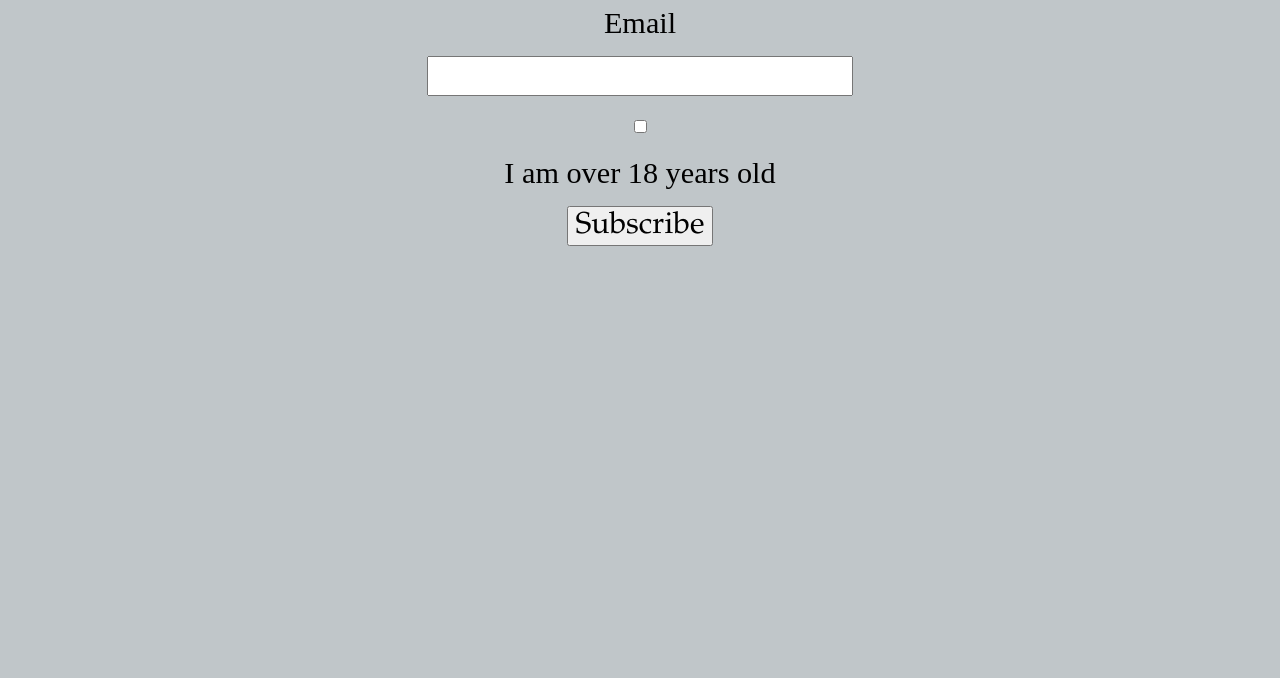
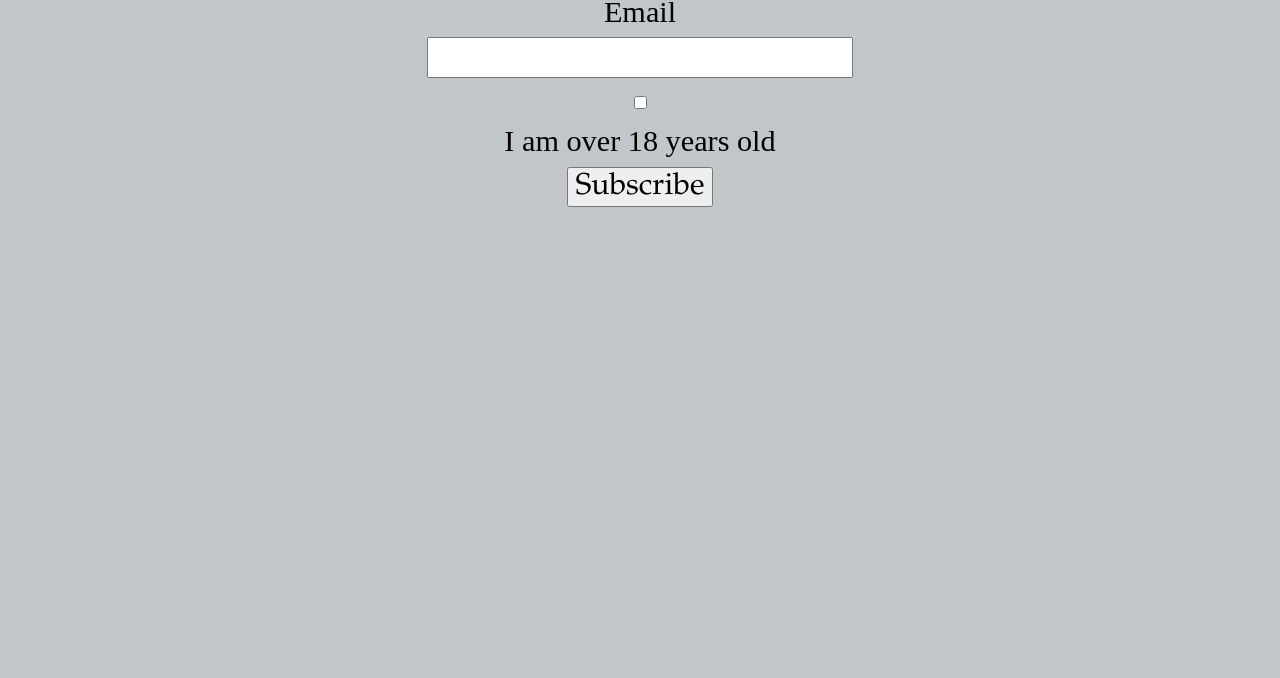
Before and after one commit to nandipatel/itmd362-lab3, a plain HTML site: page index.html in a window 1280 px wide. Shown: the part 122-800 px from the top of the page. Drawn offline with nearby package versions, Linux system fonts and the light colour scheme.

Commit message:
returning to previous space

```diff
--- a/css/screen.css
+++ b/css/screen.css
@@ -193,7 +193,7 @@ img, audio, video {
 
 html {
   font-size: 1.891em; /* ~ 42px */
-  line-height: 1.651em; /* 42px / ~ 120% */
+  line-height: 1.397em; /* 26px / ~ 120% */
   padding: 1.182em; /* 26px / ~ 120% */
   text-rendering: optimizeLegibility;
   text-align: center;
```
